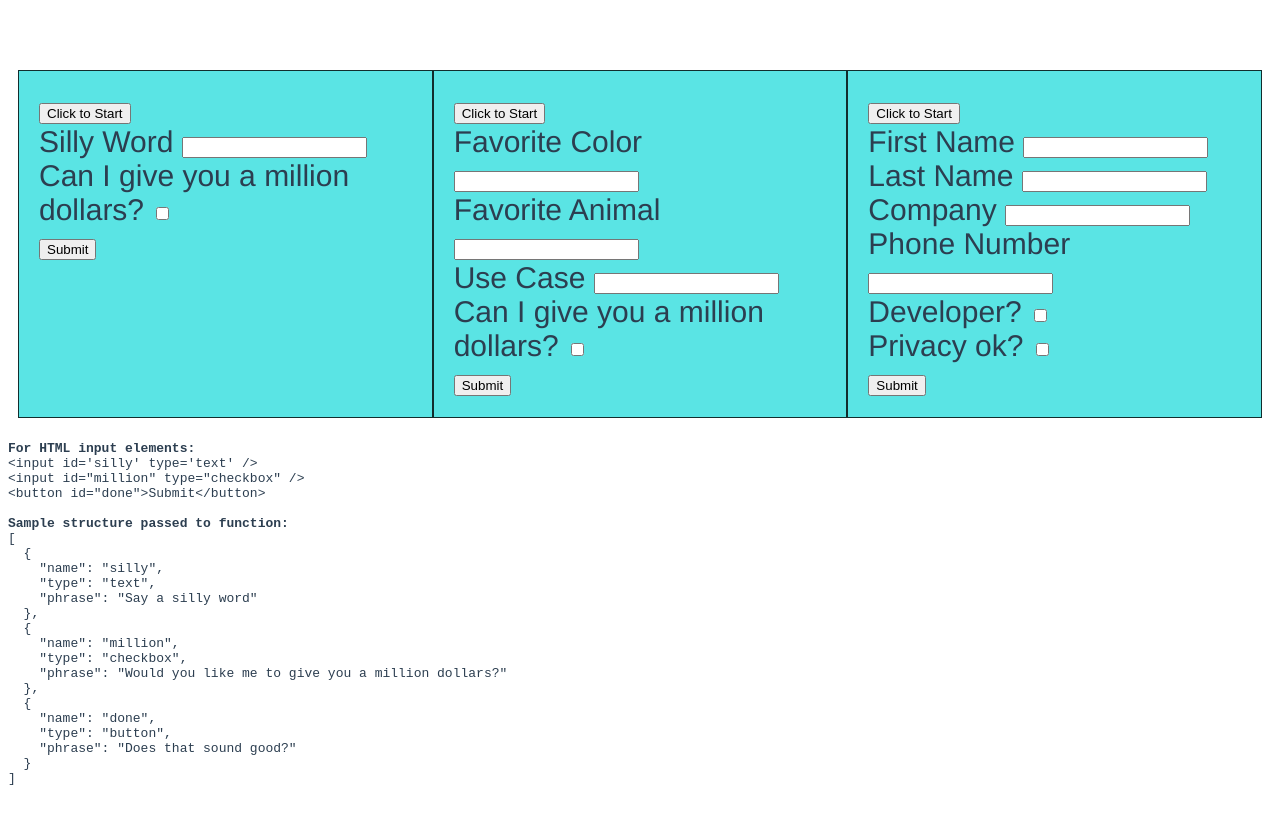
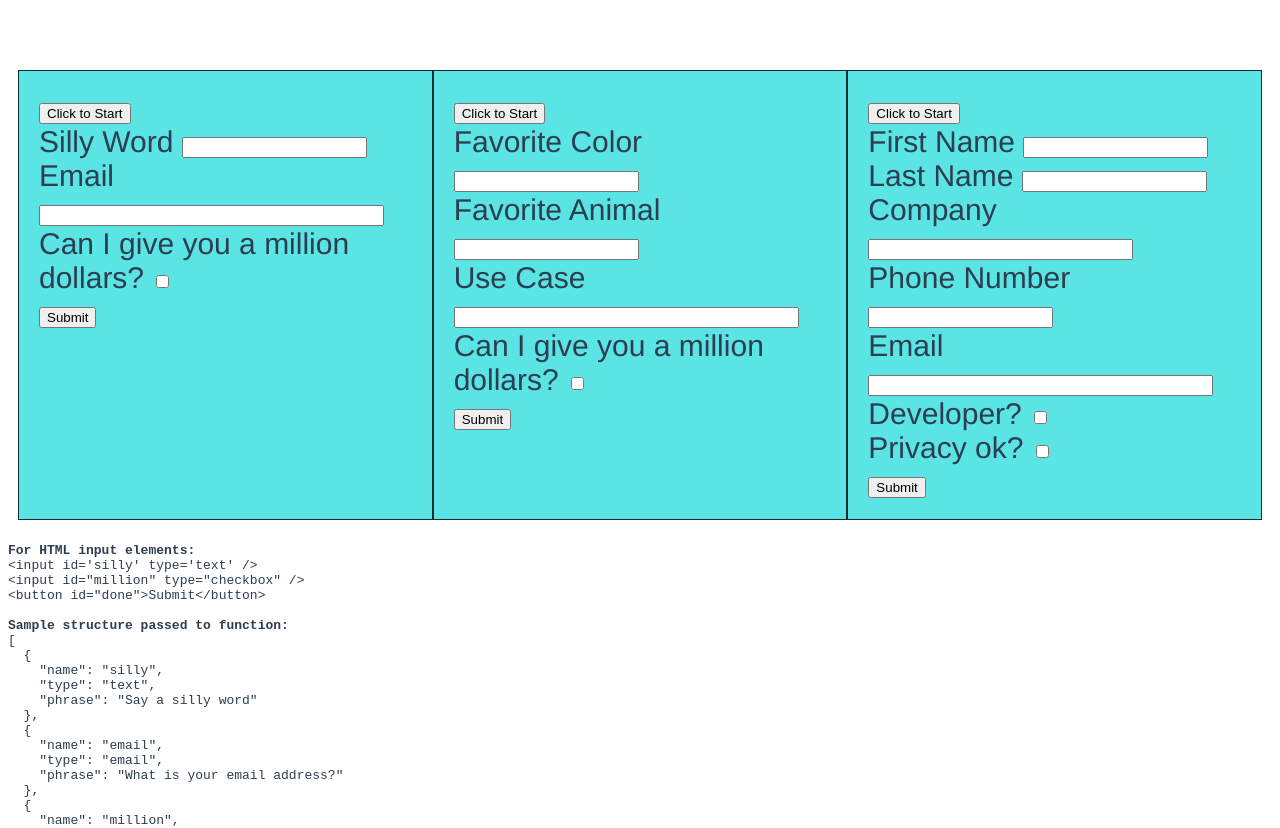
Before and after one commit to nexmo-se/vapi4vonage, a Vue app in the folder vapivonage/: page / in a window 1280 px wide. Shown: the top 828 px of the page. Built offline with nearby package versions, Linux system fonts and the light colour scheme.

Commit message:
Added new inoput type, email, which replaces dot, at, and underscore, and removes spaces

```diff
--- a/vapivonage/src/assets/js/vapi4vonage.js
+++ b/vapivonage/src/assets/js/vapi4vonage.js
@@ -39,6 +39,7 @@ export class v4v {
                     switch (event.body.type) {
                         case "text":
                         case "number":
+                        case "email":
                             els[0].value = event.body.answer;
                             break;
                         case "checkbox":
@@ -49,6 +50,10 @@ export class v4v {
                                 els[0].click();
                             }
                             break;
+                        default:
+                            els[0].value = event.body.answer;
+                            break;
+
                     }
                 }
             }
--- a/vapivonage/src/components/container.vue
+++ b/vapivonage/src/components/container.vue
@@ -44,6 +44,11 @@ export default {
           phrase: "Say a silly word",
         },
         {
+          name: "email",
+          type: "email",
+          phrase: "What is your email address?",
+        },
+        {
           name: "million",
           type: "checkbox",
           phrase: "Would you like me to give you a million dollars?",
--- a/vapivonage/src/components/short.vue
+++ b/vapivonage/src/components/short.vue
@@ -4,6 +4,10 @@
     <div class="field">
       <label class="label">Silly Word </label>
       <input name="silly" class="input" type="text" />
+    </div>
+    <div class="field">
+      <label class="label">Email </label>
+      <input size="40" name="email" class="input" type="text" />
     </div>
     <div class="field">
       <label class="label">Can I give you a million dollars? </label>
@@ -15,6 +19,7 @@
 
 <script>
 import { v4v } from "@/assets/js/vapi4vonage";
+//import { v4v } from "../../../lvapi4vonage.js";
 export default {
   name: "short",
   props: {},
@@ -25,6 +30,11 @@ export default {
           name: "silly",
           type: "text",
           phrase: "Say a silly word",
+        },
+        {
+          name: "email",
+          type: "email",
+          phrase: "What is your email address?",
         },
         {
           name: "million1",
@@ -41,6 +51,11 @@ export default {
   },
   created() {
     console.log("Vanilla test");
+    let answer = "Mark dot Birkeland at vonage.com";
+    let email = answer.replace(/\bdot\b/g, ".");
+    email = email.replace(/\bat\b/g, "@");
+    email = email.replace(/\s/g, "");
+    console.log("Result: " + email);
   },
   mounted() {},
   methods: {
--- a/vapivonage/src/components/vanilla.vue
+++ b/vapivonage/src/components/vanilla.vue
@@ -3,19 +3,23 @@
     <button v-on:click="doCall">Click to Start</button>
     <div class="field">
       <label class="label">First Name </label>
-      <input name="first" class="input" type="text" />
+      <input size="20" name="first" class="input" type="text" />
     </div>
     <div class="field">
       <label class="label">Last Name </label>
-      <input name="last" class="input" type="text" />
+      <input size="20" name="last" class="input" type="text" />
     </div>
     <div class="field">
       <label class="label">Company </label>
-      <input name="company" class="input" type="text" />
+      <input size="30" name="company" class="input" type="text" />
     </div>
     <div class="field">
       <label class="label">Phone Number </label>
-      <input name="phone" class="input" type="text" />
+      <input size="20" name="phone" class="input" type="text" />
+    </div>
+    <div class="field">
+      <label class="label">Email </label>
+      <input size="40" name="email" class="input" type="text" />
     </div>
     <div class="field">
       <label class="label">Developer? </label>
@@ -56,6 +60,11 @@ export default {
           name: "phone",
           type: "number",
           phrase: "Please say your Phone Number, including the country code",
+        },
+        {
+          name: "email",
+          type: "email",
+          phrase: "What is your email address?",
         },
         {
           name: "developer",
--- a/vapivonage/src/components/vanilla2.vue
+++ b/vapivonage/src/components/vanilla2.vue
@@ -3,15 +3,15 @@
     <button v-on:click="doCall">Click to Start</button>
     <div class="field">
       <label class="label">Favorite Color </label>
-      <input name="color" class="input" type="text" />
+      <input size="20" name="color" class="input" type="text" />
     </div>
     <div class="field">
       <label class="label">Favorite Animal </label>
-      <input name="animal" class="input" type="text" />
+      <input size="20" name="animal" class="input" type="text" />
     </div>
     <div class="field">
       <label class="label">Use Case </label>
-      <input name="usecase" class="input" type="text" />
+      <input size="40" name="usecase" class="input" type="text" />
     </div>
     <div class="field">
       <label class="label">Can I give you a million dollars? </label>
```
Also changed, not shown: 1 other file (tests, documents, lock files or other folders).
